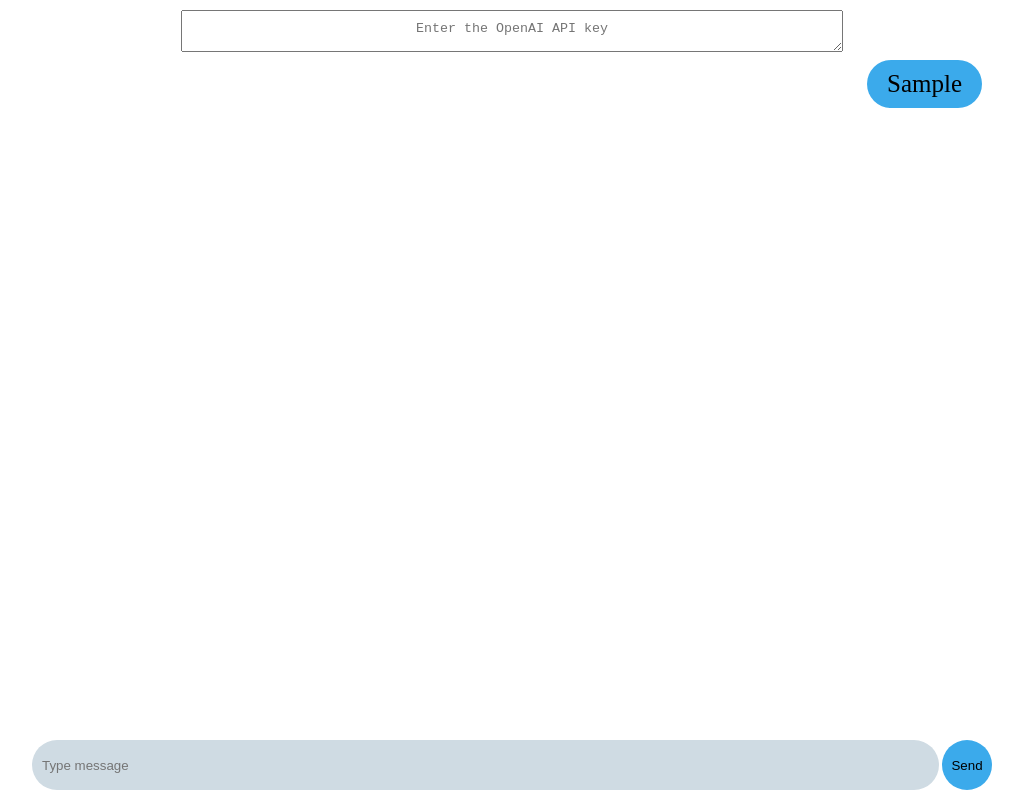
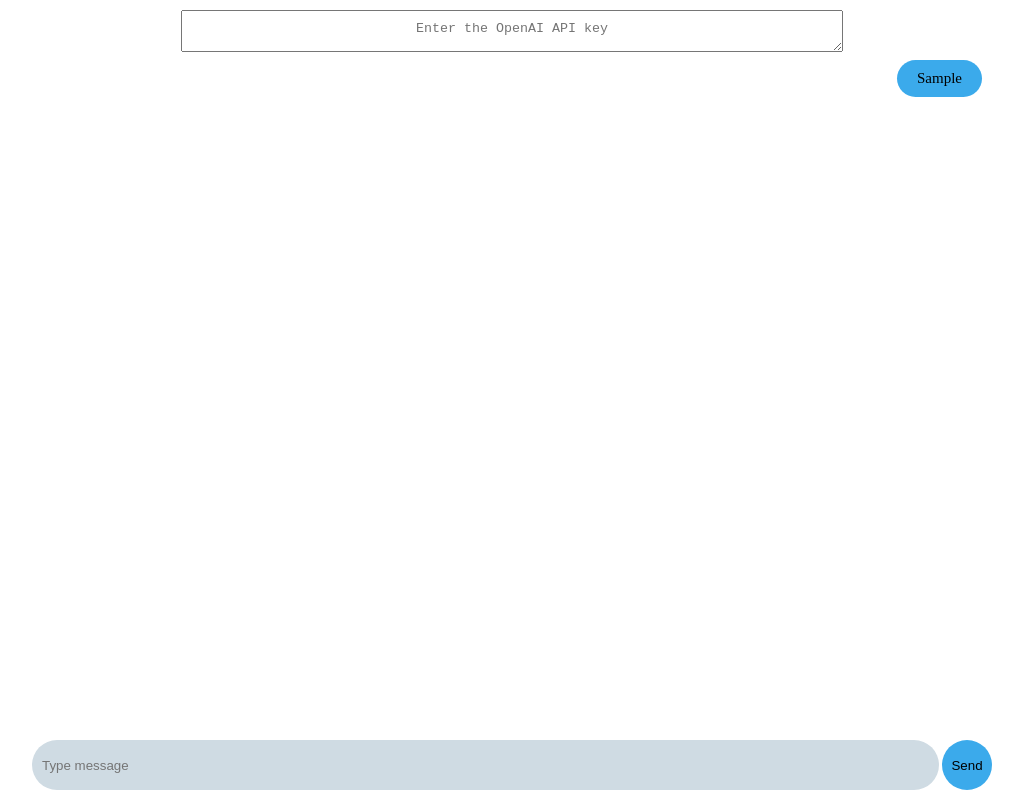
Before and after one commit to fetchquery/birthday-friend, a website built with Parcel: page index.html in a window 1280 px wide. Both pictures are taken after typing "Sample" into the empty fields and a click on the input "Send". Shown: the whole page, without its empty margins (128-1151 px from the left). Built offline with nearby package versions, Linux system fonts and the light colour scheme.

Commit message:
Fix font size and alignment

```diff
--- a/style.css
+++ b/style.css
@@ -65,10 +65,12 @@ input[type="submit"] {
 
 .req {
     flex-direction: row-reverse;
+    text-align: right;
 }
 
 .res {
     flex-direction: row;
+    text-align: left;
 }
 
 .content {
@@ -77,7 +79,7 @@ input[type="submit"] {
     margin: 10px;
     padding: 10px 20px 10px 20px;
     border-radius: 25px;
-    font-size: 25px;
+    font-size: 15px;
 }
 
 .req>.content {
```
